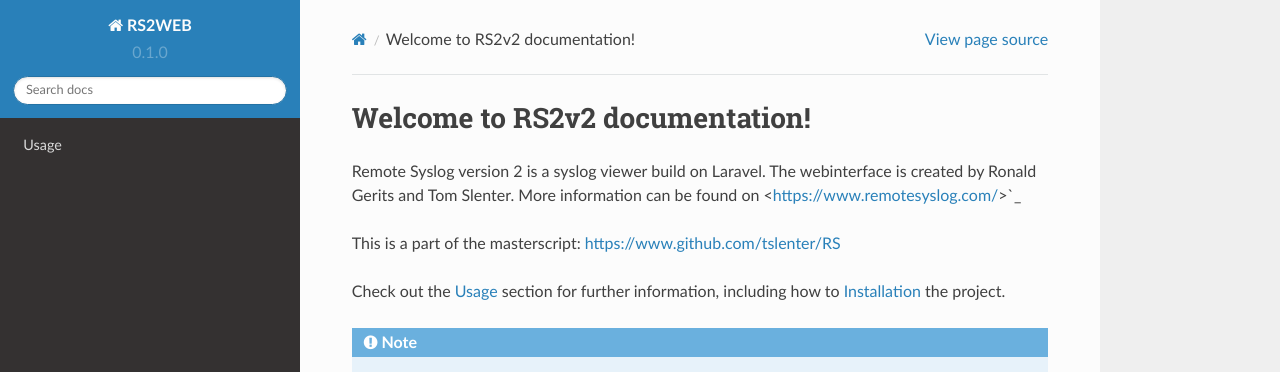
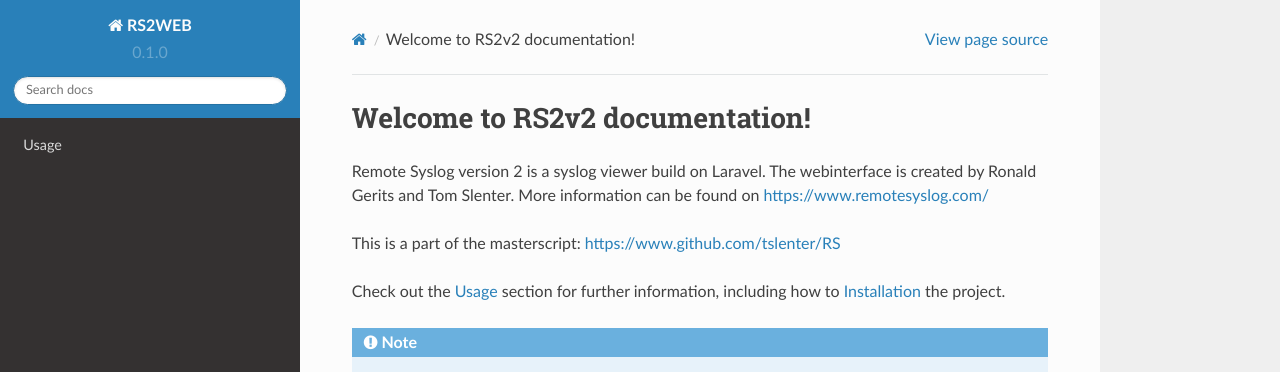
Before and after one commit to tslenter/RS2WEB, a Sphinx documentation site: the page built from docs/source/index.rst, in a window 1280 px wide. Shown: the top 372 px of the page. Built offline with Sphinx 7.4.7 and the Read the Docs theme 2.0.0, drawn with Linux system fonts in a browser that asks for light colours.

Commit message:
Documentation changed ...

```diff
--- a/docs/source/index.rst
+++ b/docs/source/index.rst
@@ -3,7 +3,7 @@
 
 Remote Syslog version 2 is a syslog viewer build on Laravel.
 The webinterface is created by Ronald Gerits and Tom Slenter.
-More information can be found on <https://www.remotesyslog.com/>`_
+More information can be found on https://www.remotesyslog.com/
 
 This is a part of the masterscript: https://www.github.com/tslenter/RS
 
```
